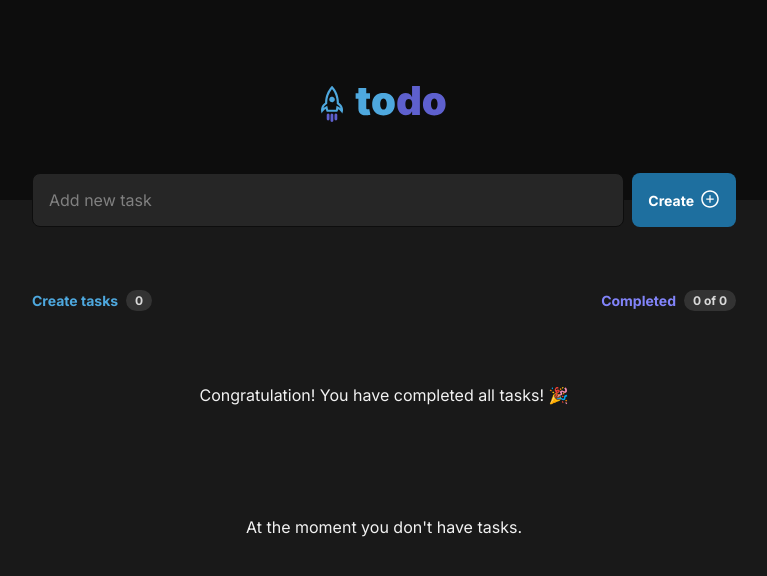
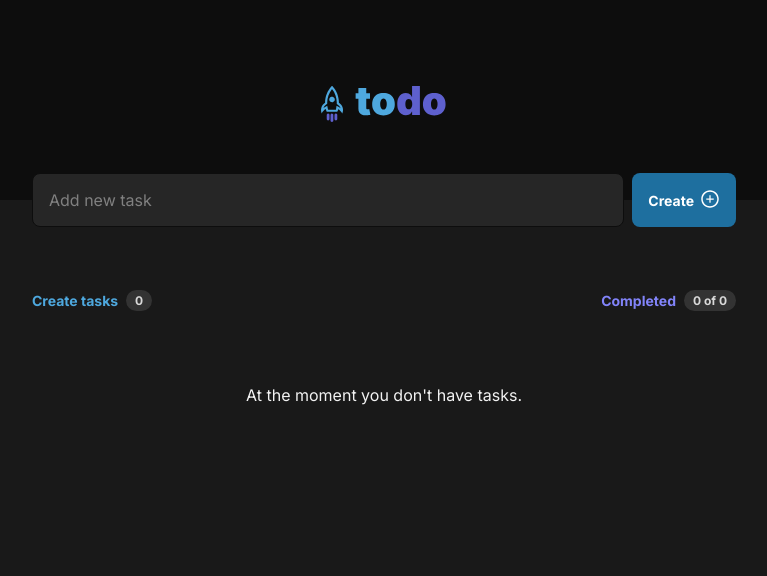
Before and after one commit to luigilesca/todo-app-react-2022, a React (Vite) app: page / in a window 1280 px wide. Shown: the top 576 px of the page, without its empty margins (256-1023 px from the left). Built offline with nearby package versions, Linux system fonts and the light colour scheme.

Commit message:
fix completed tasks logic

```diff
--- a/src/components/Tasks/Tasks.jsx
+++ b/src/components/Tasks/Tasks.jsx
@@ -7,7 +7,7 @@
   //
   const tasksQuantity = tasks.length;
   const completedTasks = tasks.filter((task) => task.isCompleted).length;
-  const allTasksIsCompleted = tasksQuantity === completedTasks;
+  const allTasksIsCompleted = tasksQuantity === completedTasks && tasksQuantity !== 0;
 
   return (
     <section className={styles.tasks}>
```
